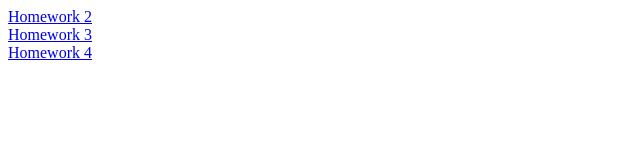
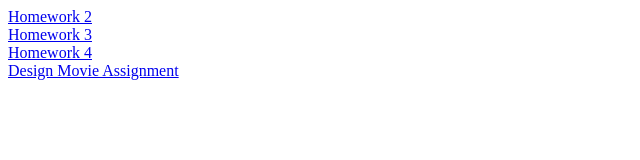
Before and after one commit to Krosenblad/dataprocessing, a plain HTML site: page index.html in a window 1280 px wide. Shown: the whole page, without its empty margins (0-640 px from the left). Drawn offline with Linux system fonts and the light colour scheme.

Commit message:
Update index.html

```diff
--- a/index.html
+++ b/index.html
@@ -6,4 +6,6 @@
 	<a href="homework/week_3/project_d3/index.html"> Homework 3</a>
 	<br>
 	<a href ="homework/week_4/scatter.html"> Homework 4 </a>
+	<br>
+	<a href ="https://www.youtube.com/watch?v=vYDWaPmnINU&app=desktop"> Design Movie Assignment</a>
 </body>
```
